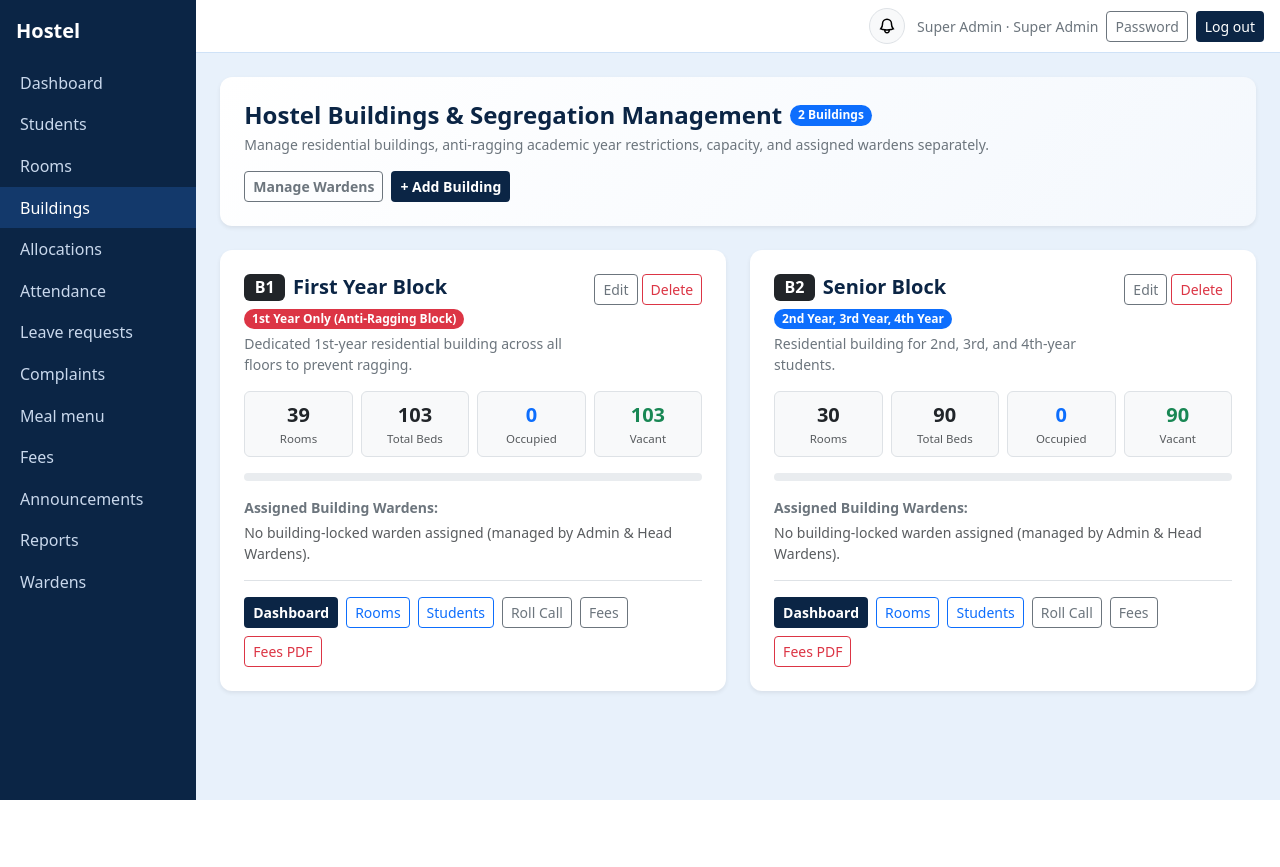
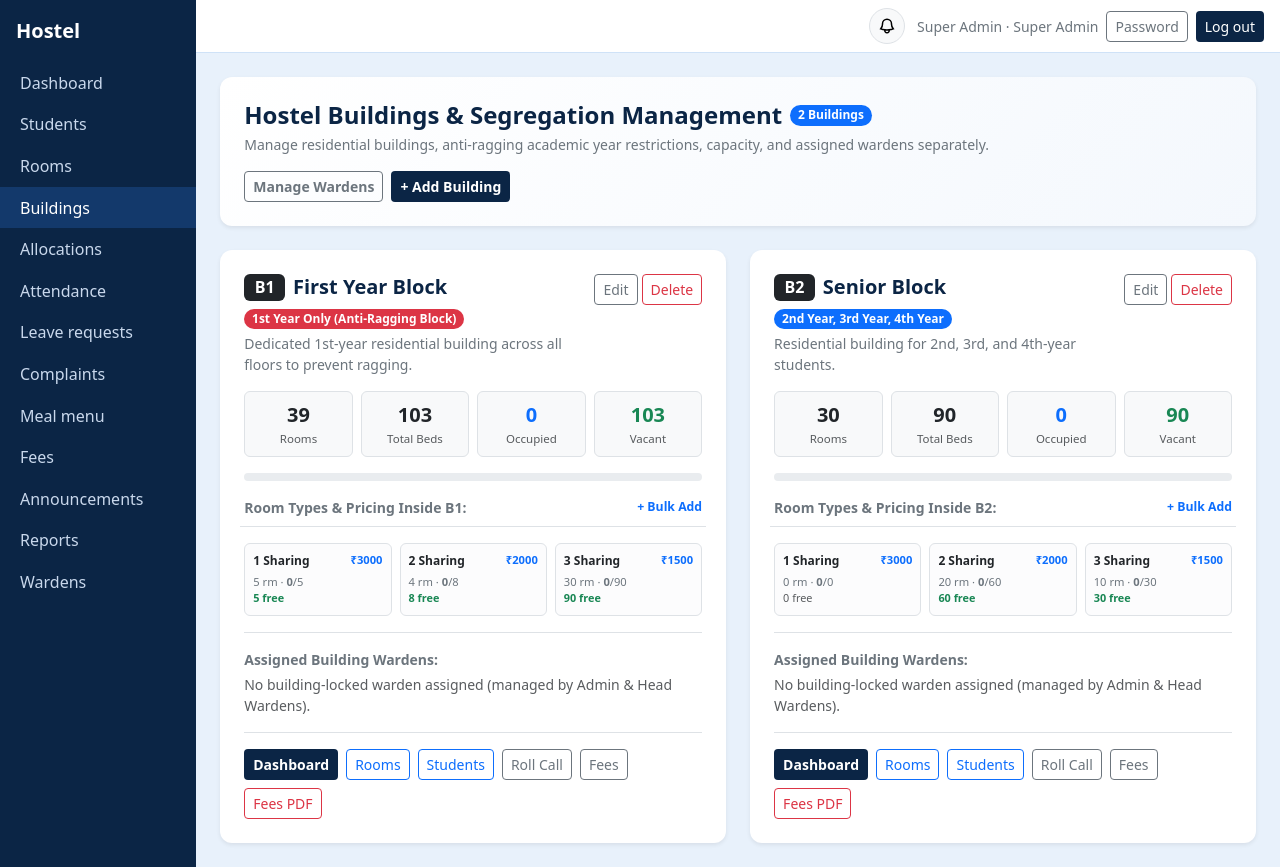
Before and after one commit to anandp8678/hostel_ms, a Django app: page /buildings/ in a window 1280 px wide. Before the commit the page ends 800 px from the top, so only its background shows below. Run offline with Django 5.2, Linux system fonts and the light colour scheme; a user stored in the database is signed in; data comes from the database, SQL or seed files in the repository; data that the repository does not hold is empty.

Commit message:
feat(buildings): display 1/2/3 sharing breakdown inside each building card

```diff
--- a/core/templates/core/buildings_list.html
+++ b/core/templates/core/buildings_list.html
@@ -77,6 +77,14 @@
         </div>
 
         <div class="mb-3 pb-3 border-bottom small">
+          <div class="d-flex justify-content-between align-items-center mb-1">
+            <span class="fw-semibold text-secondary">Room Types &amp; Pricing Inside {{ b.code }}:</span>
+            <a href="{% url 'rooms_bulk_add' %}?building={{ b.code }}" class="small text-decoration-none fw-semibold">+ Bulk Add</a>
+          </div>
+          {% include "core/_building_room_types.html" with tiers=item.room_type_summary building=b %}
+        </div>
+
+        <div class="mb-3 pb-3 border-bottom small">
           <div class="fw-semibold text-secondary mb-1">Assigned Building Wardens:</div>
           {% if item.wardens %}
             <div class="d-flex flex-wrap gap-1">
```
